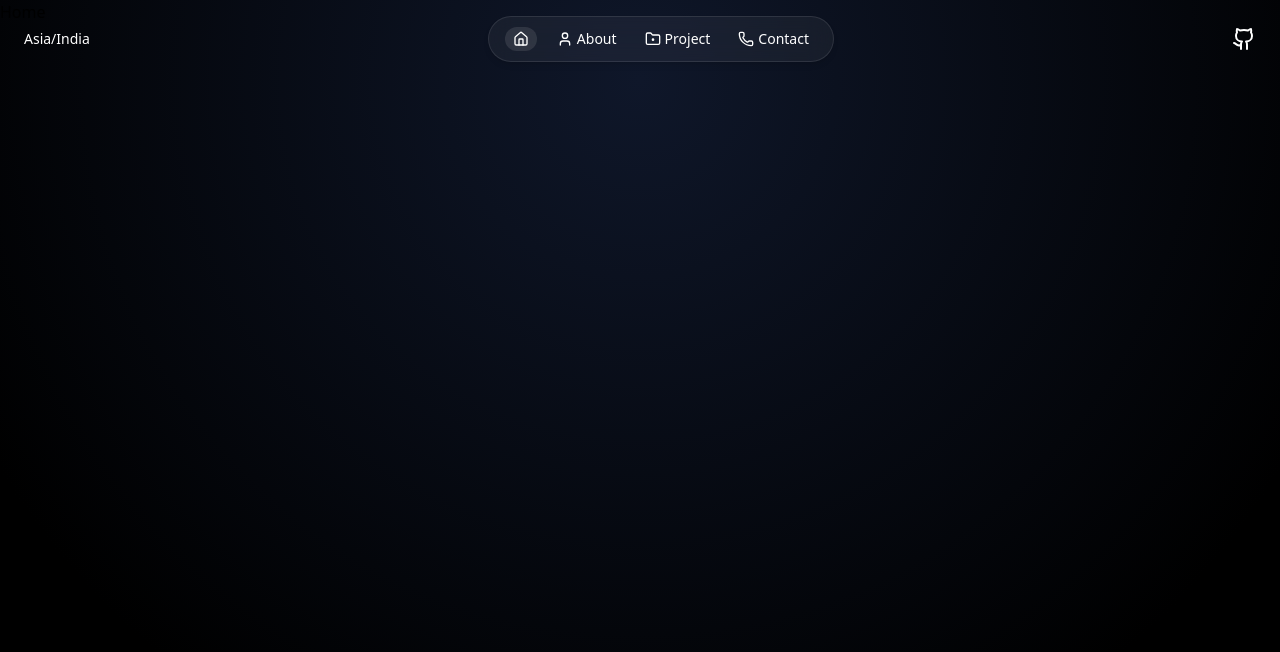
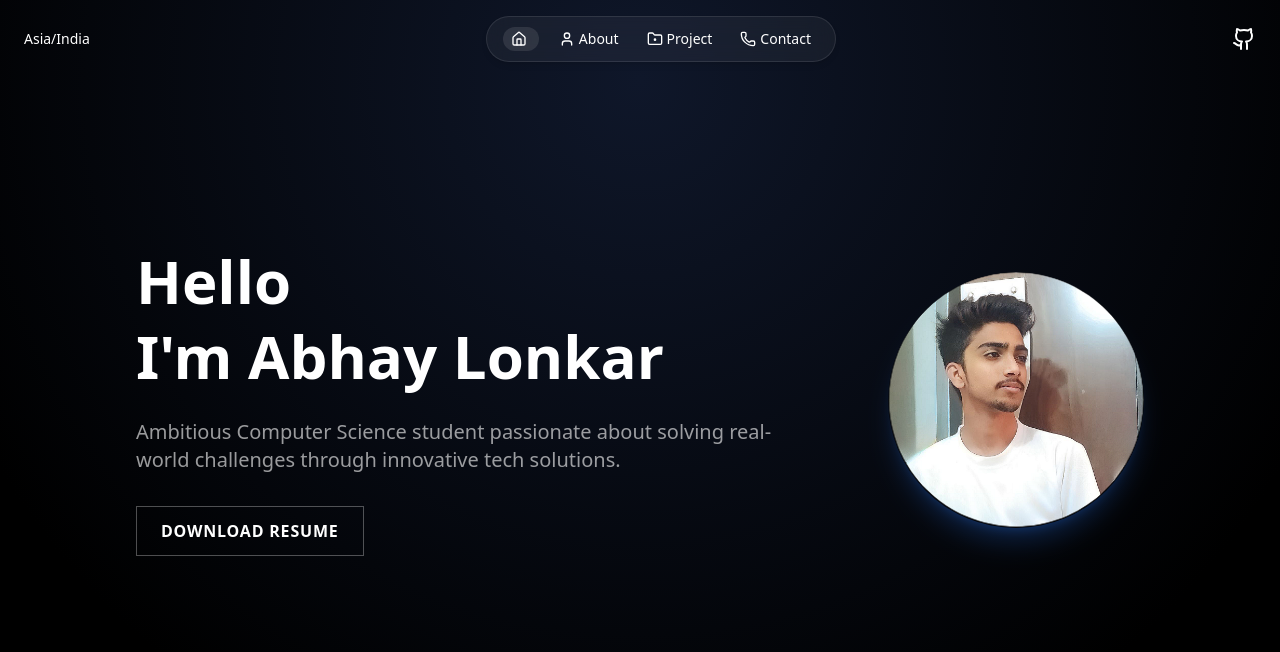
Before and after one commit to AbhayLonkar/PORT, a React (Vite) app: page / in a window 1280 px wide. Shown: the top 652 px of the page. Built offline with nearby package versions, Linux system fonts and the light colour scheme.

Commit message:
made desgin changes

```diff
--- /dev/null
+++ b/src/components/DownloadResume.jsx
@@ -0,0 +1,11 @@
+import React from "react";
+
+const DownloadResume = () => {
+  return (
+    <a href="/vansh_resume.pdf" download >
+      <button className=" uppercase ">Download Resume</button>
+    </a>
+  );
+};
+
+export default DownloadResume;
--- a/src/components/Navbar.jsx
+++ b/src/components/Navbar.jsx
@@ -10,7 +10,6 @@ const Navbar = () => {
     { name: 'project', icon: <FolderDot size={16} />, path: '/project' },
     { name: 'contact', icon: <Phone size={16} />, path: '/contact' }
   ];
-
   return (
     <>
       {/* Top navbar - only on md and larger */}
@@ -22,18 +21,17 @@ const Navbar = () => {
 
           <div className="flex items-center bg-white/5 border border-white/10 rounded-full px-4 py-2 backdrop-blur-md shadow-md">
             <ul className="flex items-center gap-3 text-white text-sm">
-              {navItems.map(item => (
+              {navItems.map((item, index) => (
+                <Link key={index} to={item.path} className={`flex items-center ${item.name === '' ? '' : 'gap-1'}`}>
                   <li
-                  key={item.name}
                     className={`flex items-center  gap-1 px-2 py-1 rounded-full cursor-pointer transition ${selected === item.name ? "bg-white/10" : ""
                       }`}
                     onClick={() => setSelected(item.name)}
                   >
-                  <Link to={item.path} className={`flex items-center ${item.name === '' ? '' : 'gap-1'}`}>
                     {item.icon}
                     <span className="capitalize">{item.name}</span>
+                  </li>
                 </Link>
-                </li>
               ))}
 
             </ul>
@@ -51,17 +49,16 @@ const Navbar = () => {
       <div className=" fixed top-4 left-1/2 transform -translate-x-1/2 z-50 px-4 block md:hidden ">
         <nav className="bg-white/5 border border-white/10 rounded-full px-4 py-2 backdrop-blur-md shadow-md">
           <ul className="flex items-center gap-3 text-white text-sm">
-            {navItems.map(item => (
+            {navItems.map((item, index) => (
+              <Link key={index} to={item.path} className="flex items-center gap-1">
                 <li
-                key={item.name}
                   className={`flex items-center gap-1 px-2 py-1 rounded-full cursor-pointer transition ${selected === item.name ? "bg-white/10" : ""
                     }`}
                   onClick={() => setSelected(item.name)}
                 >
-                <Link to={item.path} className="flex items-center gap-1">
                   {item.icon}
+                </li>
               </Link>
-              </li>
             ))}
           </ul>
         </nav>
--- a/src/pages/Home.jsx
+++ b/src/pages/Home.jsx
@@ -1,9 +1,29 @@
 import React from 'react'
+import profileImage from '../assets/images/Profile.png'
+import DownloadResume from '../components/DownloadResume'
 
 const Home = () => {
   return (
-    <div>
-      <h1>Home</h1>
+    <div className='text-white'>
+      <div className="w-11/12 max-w-[1200px] mx-auto flex flex-col-reverse md:flex-row items-center justify-center min-h-screen px-6 md:px-12 gap-10 md:gap-20">
+        <div>
+          <h1 className="text-4xl md:text-6xl font-bold leading-tight mb-6">
+            Hello<br /> I'm Abhay Lonkar
+          </h1>
+
+          <p className="text-base md:text-xl text-white/60 max-w-2xl mb-8">
+            Ambitious Computer Science student passionate about solving real-world challenges through innovative tech solutions.
+          </p>
+          <div className="inline-flex items-center gap-2 border border-white/30 hover:border-blue-400 transition px-6 py-3 text-white font-bold uppercase tracking-wider" >
+            <DownloadResume />
+          </div>
+        </div>
+        <img
+          src={profileImage}
+          alt="Abnay's Avatar"
+          className="w-48 h-48 md:w-64 md:h-64 mt-20 md:mt-0 object-cover rounded-full shadow-xl shadow-blue-500/20"
+        />
+      </div>
     </div>
   )
 }
```
Also changed, not shown: src/assets/images/Profile.png (added). Lines whose indentation alone changed are shown as unchanged.
